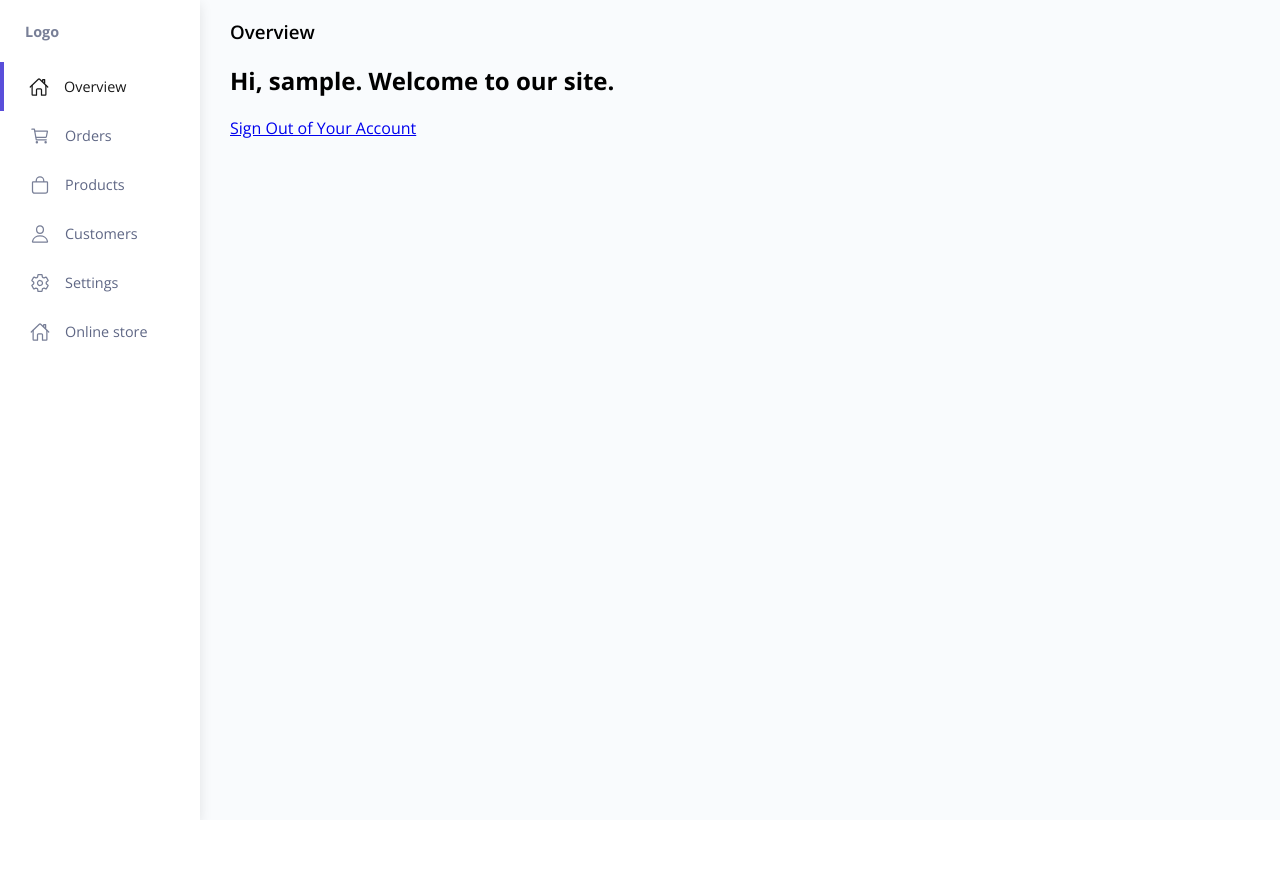
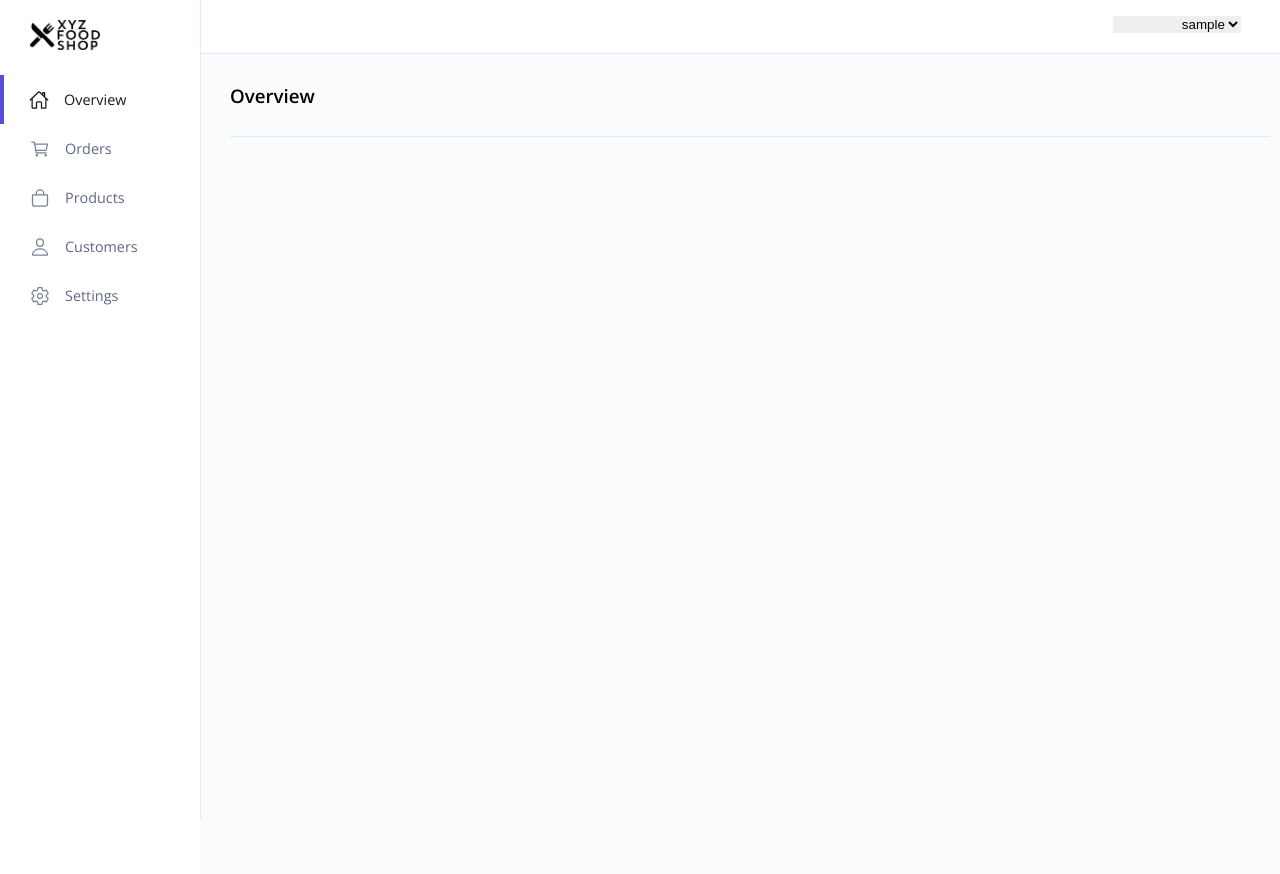
Before and after one commit to anas283/yummy-shop-admin, a PHP site: page /home/home.php in a window 1280 px wide. Before the commit the page ends 820 px from the top, so only its background shows below. Run offline with PHP 8.4, Linux system fonts and the light colour scheme; the visitor is signed in with stand-in values (Sample User, id 1); some libraries are stand-ins or nearby versions.

Commit message:
Added navbar for profile menu

```diff
--- a/global.css
+++ b/global.css
@@ -52,8 +52,8 @@ html, body {
 }
 
 .text-dark {
+    color: #242424;
     font-weight: 600;
-    color: rgb(83, 83, 83);
 }
 
 .text-small {
@@ -411,6 +411,14 @@ html, body {
     border-bottom: 1px solid #f1f1f1;
 }
 
+.div-line {
+    width: 100%;
+    height: 10px;
+    /* margin-left: -25px;
+    margin-top: -10px; */
+    border-bottom: 1px solid #ddeff3;
+}
+
 .close {
     color: #aaa;
     float: right;
@@ -457,12 +465,17 @@ iframe {
     background-color:white;
     overflow-x: hidden;
     transition: 0.5s;
-    box-shadow: rgba(0, 0, 0, 0.1) 0px 4px 12px;
+    border-right: 1px solid #ddeff3;
     padding-top: 20px;
 }
 
 .sidenav .logo {
     margin: 20px 25px;
+}
+
+.sidenav .logo .shop-logo {
+    width: 70px;
+    margin-left: 5px;
 }
 
 .sidenav .navs {
@@ -545,13 +558,35 @@ iframe {
     margin-left: 200px;
 }
 
+#main .main-nav {
+    padding: 10px;
+    border-bottom: 1px solid #ddeff3;
+}
+
+#main .main-nav .nav-item {
+    font-size: .9rem;
+    margin-top: 16px;
+    margin-right: 40px;
+}
+
+#main .main-nav .nav-item select {
+    text-align: end;
+    width: fit-content;
+    border: 0;
+    margin: 10px;
+}
+
 .tabcontent {
     min-height: 100vh;
     background-color: #F9FBFD;
-    padding: 20px 30px;
+    padding: 10px 30px;
     border: 0;
 }
 
 .tabcontent h3 {
     font-weight: 600;
 }
+
+.content {
+    margin: 25px 0px;
+}
--- /dev/null
+++ b/home/home.js
@@ -0,0 +1,8 @@
+function selectMenu() {
+    var selectBox = document.getElementById('profile-menu');
+    var selectedValue = selectBox.options[selectBox.selectedIndex].value;
+
+    if(selectedValue == 'logout') {
+        window.open('../logout.php', '_SELF');
+    }
+}
--- a/home/home.php
+++ b/home/home.php
@@ -19,7 +19,9 @@ if(!isset($_SESSION["loggedin"]) || $_SESSION["loggedin"] !== true) {
 
     <div id="mySidenav" class="sidenav">
         <div>
-            <a class="logo" href="#"><b>Logo</b></a>
+            <a class="logo" href="../home/home.php">
+                <img class="shop-logo" src="../images/shop_logo.png" alt="">
+            </a>
         </div>
         <div class="navs">
             <a href="../home/home.php" id="overview-tab" class="row nav-item tablinks active">
@@ -46,7 +48,7 @@ if(!isset($_SESSION["loggedin"]) || $_SESSION["loggedin"] !== true) {
                     <p>Products</p>
                 </div>
             </div>
-            <a href="#" class="row nav-item tablinks">
+            <a href="../customers/customers.php" class="row nav-item tablinks">
                 <div>
                     <ion-icon class="ion-icon" name="person-outline"></ion-icon>
                 </div>
@@ -54,7 +56,7 @@ if(!isset($_SESSION["loggedin"]) || $_SESSION["loggedin"] !== true) {
                     <p>Customers</p>
                 </div>
             </a>
-            <a href="#" class="row nav-item tablinks">
+            <a href="../settings/settings.php" class="row nav-item tablinks">
                 <div>
                     <ion-icon class="ion-icon" name="settings-outline"></ion-icon>
                 </div>
@@ -62,27 +64,27 @@ if(!isset($_SESSION["loggedin"]) || $_SESSION["loggedin"] !== true) {
                     <p>Settings</p>
                 </div>
             </a>
-            <a href="#" class="row nav-item tablinks">
-                <div>
-                    <ion-icon class="ion-icon" name="home-outline"></ion-icon>
-                </div>
-                <div>
-                    <p>Online store</p>
-                </div>
-            </a>
         </div>
     </div>
 
     <section id="main">
+        <nav class="main-nav">
+            <div class="nav-item justify-content-end">
+                <select name="profile" id="profile-menu" onchange="selectMenu()">
+                    <option value="username"><?php echo htmlspecialchars($_SESSION["username"]); ?></option>
+                    <option value="account">Account profile</option>
+                    <option value="change-pass">Change password</option>
+                    <option value="logout">Logout</option>
+                </select>
+            </div>
+        </nav>
         <div id="overview" class="tabcontent">
             <h3>Overview</h3>
-            <h1>Hi, <b><?php echo htmlspecialchars($_SESSION["username"]); ?></b>. Welcome to our site.</h1>
-            <a href="../logout.php" class="btn btn-danger">Sign Out of Your Account</a>
+            <div class="div-line"></div>
         </div>
     </section>
 
-    <script src="./home.js"></script>
-    <script src="../orders/orders.js"></script>
+    <script src="./home.js?v=<?php echo time(); ?>"></script>
     <script src="https://unpkg.com/ionicons@5.2.3/dist/ionicons.js"></script>
 
 </body>
--- a/register.php
+++ b/register.php
@@ -77,8 +77,8 @@ if($_SERVER["REQUEST_METHOD"] == "POST"){
     // Validate password
     if(empty(trim($_POST["password"]))){
         $password_err = "Please enter a password.";
-    } elseif(strlen(trim($_POST["password"])) < 6){
-        $password_err = "Password must have atleast 6 characters.";
+    } elseif(strlen(trim($_POST["password"])) < 8){
+        $password_err = "Password must have atleast 8 characters.";
     } else{
         $password = trim($_POST["password"]);
     }
```
Also changed, not shown: order-details/order-details.php (+23 -11 lines), orders/orders.php (+23 -11 lines), images/shop_logo.png (added).
